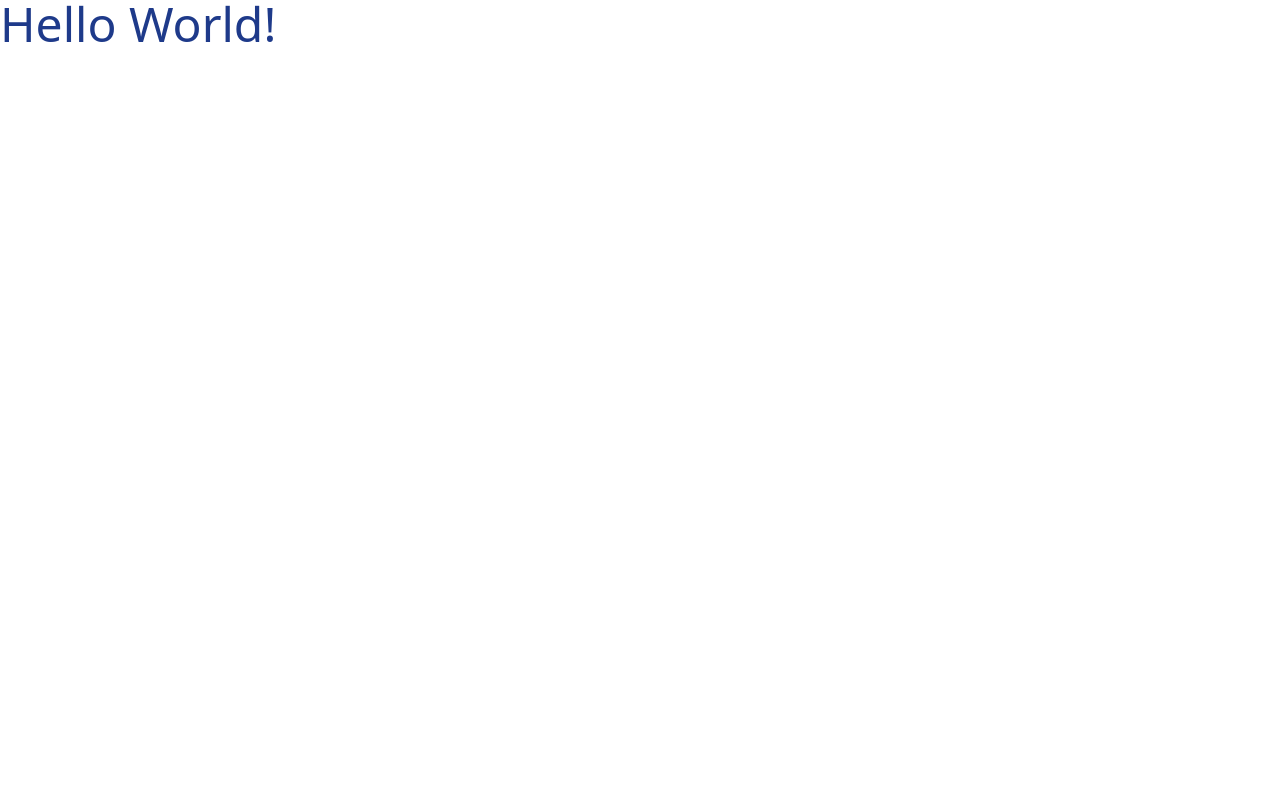
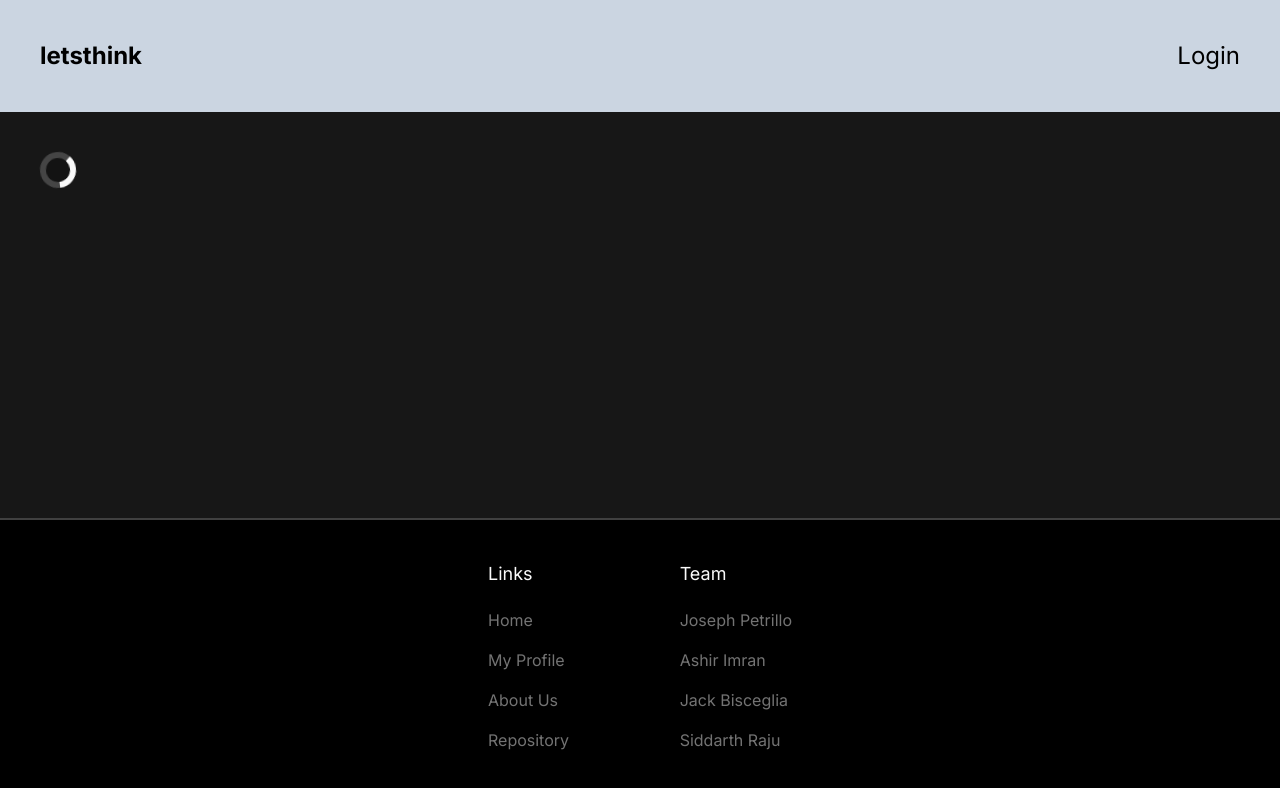
Before and after one commit to LinkFrost/letsthink, a Next.js app in the folder frontend/: page / in a window 1280 px wide. Shown: the top 788 px of the page. Built offline with nearby package versions, Linux system fonts and the light colour scheme.

Commit message:
add layouts, begin footer/header

```diff
--- a/frontend/package.json
+++ b/frontend/package.json
@@ -9,6 +9,7 @@
     "lint": "next lint"
   },
   "dependencies": {
+    "@next/font": "^13.0.2",
     "@types/node": "18.11.9",
     "@types/react": "18.0.24",
     "@types/react-dom": "18.0.8",
--- /dev/null
+++ b/frontend/src/components/layouts/MainLayout.tsx
@@ -0,0 +1,83 @@
+import Link from "next/link";
+import { Inter } from "@next/font/google";
+const inter = Inter();
+
+const Header = () => {
+  return (
+    <header className="p-10 text-2xl bg-slate-300 flex justify-between">
+      <h1 className="font-bold">letsthink</h1>
+      <Link className="hover:underline" href="/">
+        Login
+      </Link>
+    </header>
+  );
+};
+
+type FooterLinkPropTypes = {
+  children: React.ReactNode;
+  href: string;
+  target?: string;
+};
+
+const FooterLink = ({ href, children, target = "" }: FooterLinkPropTypes) => {
+  return (
+    <li className="py-2">
+      <Link
+        target={target}
+        href={href}
+        className="hover:text-zinc-50 transition ease-in duration-75"
+      >
+        {children}
+      </Link>
+    </li>
+  );
+};
+
+const Footer = () => {
+  return (
+    <footer className="mt-auto bg-black border-">
+      <hr className="border-neutral-700 border-[1px]"></hr>
+      <div className="flex justify-between max-w-sm mx-auto text-neutral-500 p-10">
+        <div>
+          <h2 className="text-lg mb-3 text-neutral-50">Links</h2>
+          <ul>
+            <FooterLink href="/">Home</FooterLink>
+            <FooterLink href="/me">My Profile</FooterLink>
+            <FooterLink href="/about">About Us</FooterLink>
+            <FooterLink href="">Repository</FooterLink>
+          </ul>
+        </div>
+        <div>
+          <h2 className="text-lg mb-3 text-neutral-50">Team</h2>
+          <ul>
+            <FooterLink target="_blank" href="https://github.com/joepetrillo">
+              Joseph Petrillo
+            </FooterLink>
+            <FooterLink target="_blank" href="https://github.com/LinkFrost">
+              Ashir Imran
+            </FooterLink>
+            <FooterLink target="_blank" href="https://github.com/jackbisceglia">
+              Jack Bisceglia
+            </FooterLink>
+            <FooterLink target="_blank" href="https://github.com/sid2023">
+              Siddarth Raju
+            </FooterLink>
+          </ul>
+        </div>
+      </div>
+    </footer>
+  );
+};
+
+const MainLayout = ({ children }: { children: React.ReactNode }) => {
+  return (
+    <div
+      className={`bg-neutral-900 min-h-screen flex flex-col justify-start ${inter.className}`}
+    >
+      <Header />
+      {children}
+      <Footer />
+    </div>
+  );
+};
+export default MainLayout;
--- /dev/null
+++ b/frontend/src/components/other/Spinner.tsx
@@ -0,0 +1,23 @@
+const Spinner = () => {
+  return (
+    <svg
+      className={`animate-spin w-9 h-9 text-neutral-50 shrink-0`}
+      viewBox="0 0 24 24"
+    >
+      <circle
+        className="opacity-20"
+        cx="12"
+        cy="12"
+        r="10"
+        stroke="currentColor"
+        strokeWidth="4"
+      ></circle>
+      <path
+        fill="currentColor"
+        d="M4 12a8 8 0 018-8V0C5.373 0 0 5.373 0 12h4zm2 5.291A7.962 7.962 0 014 12H0c0 3.042 1.135 5.824 3 7.938l3-2.647z"
+      ></path>
+    </svg>
+  );
+};
+
+export default Spinner;
--- a/frontend/src/pages/_app.tsx
+++ b/frontend/src/pages/_app.tsx
@@ -1,6 +1,12 @@
+import type { AppProps } from "next/app";
+import MainLayout from "../components/layouts/MainLayout";
+
 import "../styles/globals.tailwind.css";
-import type { AppProps } from "next/app";
 
 export default function App({ Component, pageProps }: AppProps) {
-  return <Component {...pageProps} />;
+  return (
+    <MainLayout>
+      <Component {...pageProps} />
+    </MainLayout>
+  );
 }
--- a/frontend/src/pages/index.tsx
+++ b/frontend/src/pages/index.tsx
@@ -1,14 +1,15 @@
 import Head from "next/head";
+import Spinner from "../components/other/Spinner";
 
 export default function Home() {
   return (
-    <div>
+    <div className="p-10">
       <Head>
         <title>Lets Think</title>
         <meta name="description" content="Generated by create next app" />
         <link rel="icon" href="/favicon.ico" />
       </Head>
-      <h1 className="text-blue-900 text-5xl">Hello World!</h1>
+      <Spinner />
     </div>
   );
 }
```
Also changed, not shown: 1 other file (tests, documents, lock files or other folders).
